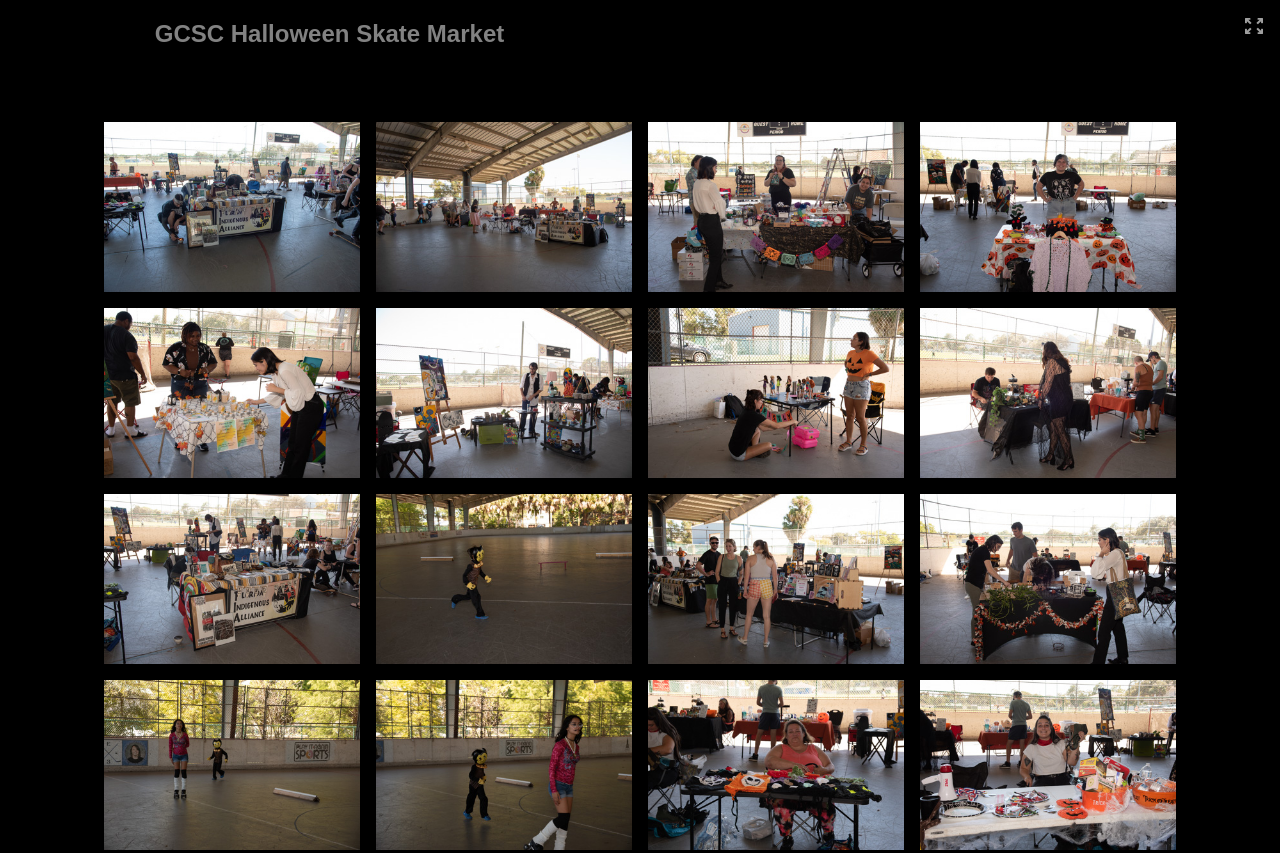
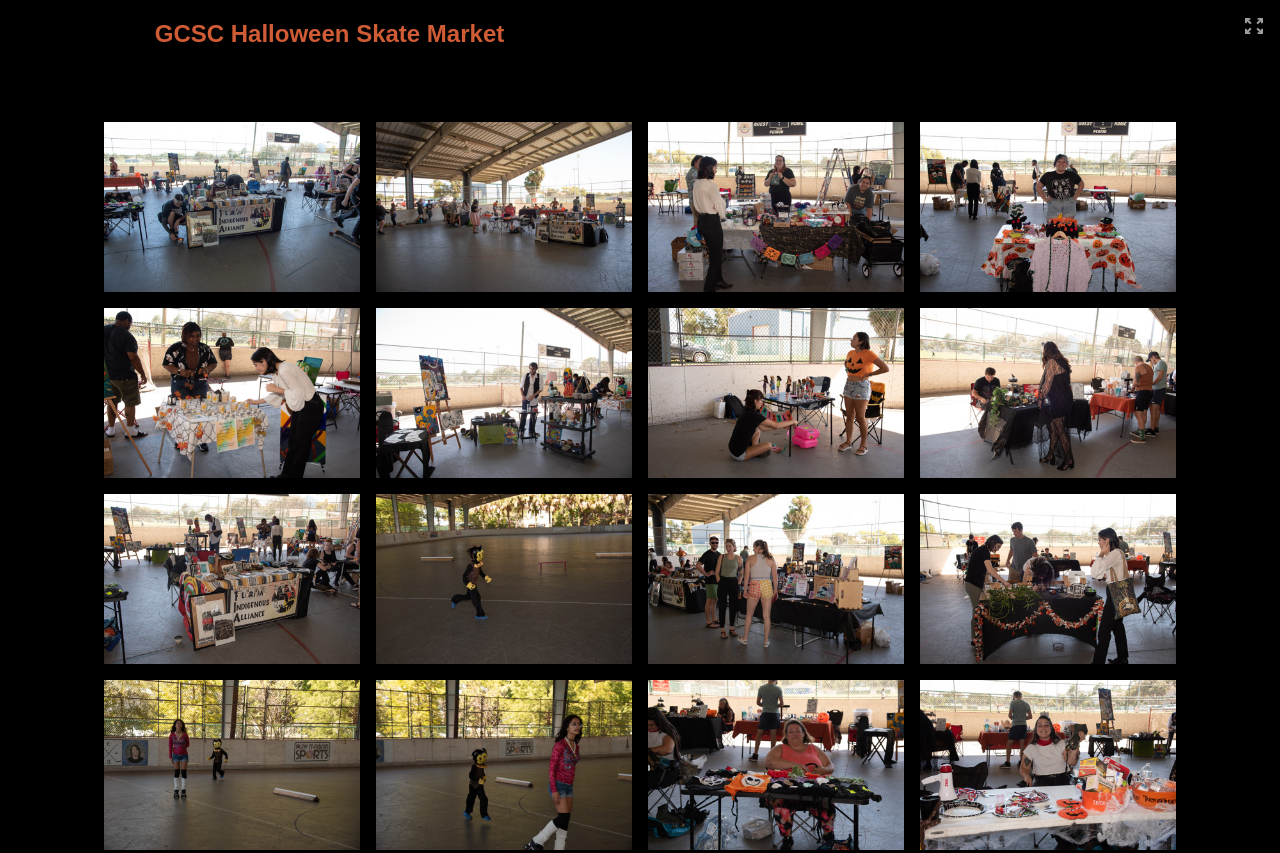
Before and after one commit to chaoticmewtral/halloween-market, a plain HTML site: page index.html in a window 1280 px wide. Shown: the top 853 px of the page. Drawn offline with nearby package versions, Linux system fonts and the light colour scheme.

Commit message:
Adjust colors in custom.css

```diff
--- a/assets/css/custom.css
+++ b/assets/css/custom.css
@@ -23,5 +23,5 @@ header div.background {
 
 body {
   background-color: #000000 !important;
-  color: #828282 !important;
+  color: #d05c35 !important;
 }
```
